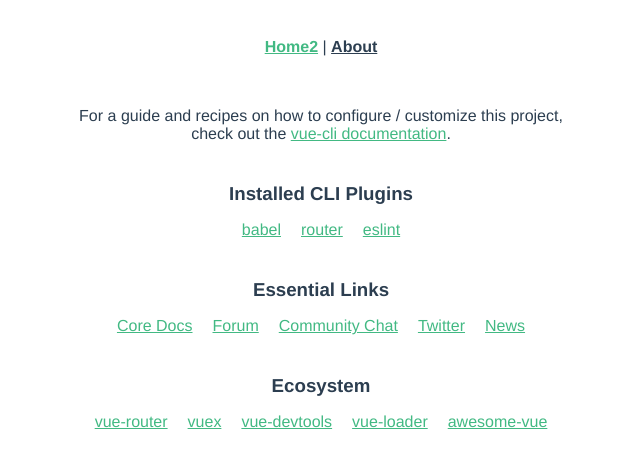
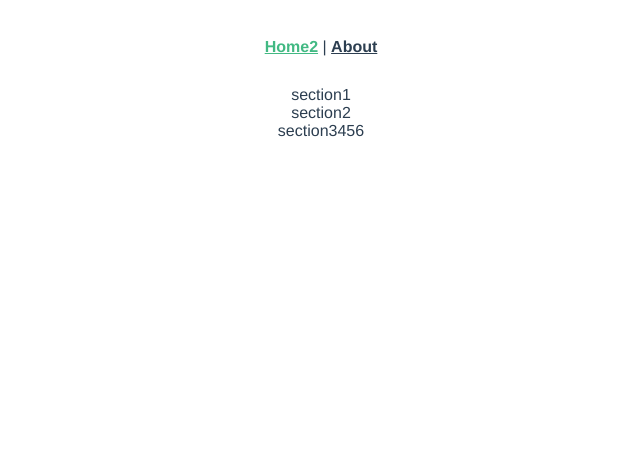
Before and after one commit to dahoum/wales, a Vue app: page / in a window 1280 px wide. Shown: the top 468 px of the page, without its empty margins (319-959 px from the left). Built offline with nearby package versions, Linux system fonts and the light colour scheme.

Commit message:
yaml and v-for example

```diff
--- /dev/null
+++ b/content/test.yaml
@@ -0,0 +1,16 @@
+name: Evelyn
+sections:
+  - section1
+  - section2
+  - section3456
+person:
+  name: Rado
+  age: 21
+  city: Amsterdam
+people:
+  - name: Evelyn
+    age: 20
+    city: Lom
+  - name: Yavor
+    age: 20
+    city: DarmStadt
--- a/package.json
+++ b/package.json
@@ -9,6 +9,7 @@
   },
   "dependencies": {
     "core-js": "^3.6.5",
+    "js-yaml-loader": "^1.2.2",
     "vue": "^2.6.11",
     "vue-router": "^3.2.0"
   },
--- a/src/components/HelloWorld.vue
+++ b/src/components/HelloWorld.vue
@@ -1,44 +1,27 @@
 <template>
   <div class="hello">
-    <h1>{{ msg }}</h1>
-    <p>
-      For a guide and recipes on how to configure / customize this project,<br>
-      check out the
-      <a href="https://cli.vuejs.org" target="_blank" rel="noopener">vue-cli documentation</a>.
-    </p>
-    <h3>Installed CLI Plugins</h3>
-    <ul>
-      <li><a href="https://github.com/vuejs/vue-cli/tree/dev/packages/%40vue/cli-plugin-babel" target="_blank" rel="noopener">babel</a></li>
-      <li><a href="https://github.com/vuejs/vue-cli/tree/dev/packages/%40vue/cli-plugin-router" target="_blank" rel="noopener">router</a></li>
-      <li><a href="https://github.com/vuejs/vue-cli/tree/dev/packages/%40vue/cli-plugin-eslint" target="_blank" rel="noopener">eslint</a></li>
-    </ul>
-    <h3>Essential Links</h3>
-    <ul>
-      <li><a href="https://vuejs.org" target="_blank" rel="noopener">Core Docs</a></li>
-      <li><a href="https://forum.vuejs.org" target="_blank" rel="noopener">Forum</a></li>
-      <li><a href="https://chat.vuejs.org" target="_blank" rel="noopener">Community Chat</a></li>
-      <li><a href="https://twitter.com/vuejs" target="_blank" rel="noopener">Twitter</a></li>
-      <li><a href="https://news.vuejs.org" target="_blank" rel="noopener">News</a></li>
-    </ul>
-    <h3>Ecosystem</h3>
-    <ul>
-      <li><a href="https://router.vuejs.org" target="_blank" rel="noopener">vue-router</a></li>
-      <li><a href="https://vuex.vuejs.org" target="_blank" rel="noopener">vuex</a></li>
-      <li><a href="https://github.com/vuejs/vue-devtools#vue-devtools" target="_blank" rel="noopener">vue-devtools</a></li>
-      <li><a href="https://vue-loader.vuejs.org" target="_blank" rel="noopener">vue-loader</a></li>
-      <li><a href="https://github.com/vuejs/awesome-vue" target="_blank" rel="noopener">awesome-vue</a></li>
-    </ul>
+    <div v-for="section of sections" :key="section">
+      {{section}}
+    </div>
   </div>
 </template>
 
 <script>
+import testFile from 'js-yaml-loader!../../content/test.yaml'
+
 export default {
   name: 'HelloWorld',
   props: {
     name: String,
     data: Array
   },
+  data() {
+    return {
+      sections: []
+    }
+  },
   created() {
+    this.sections = testFile.sections
     // triggered before html is rendered
   },
   mounted() {
```
Also changed, not shown: 1 other file (tests, documents, lock files or other folders).
